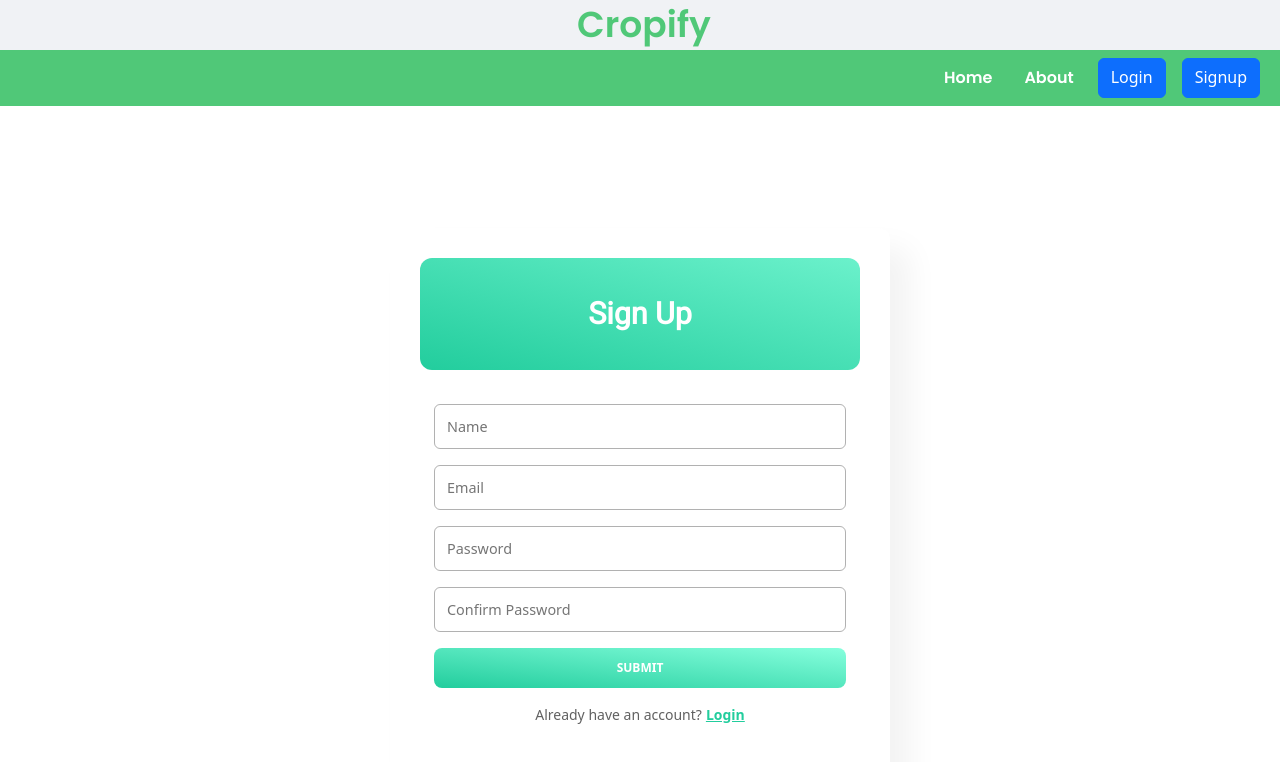
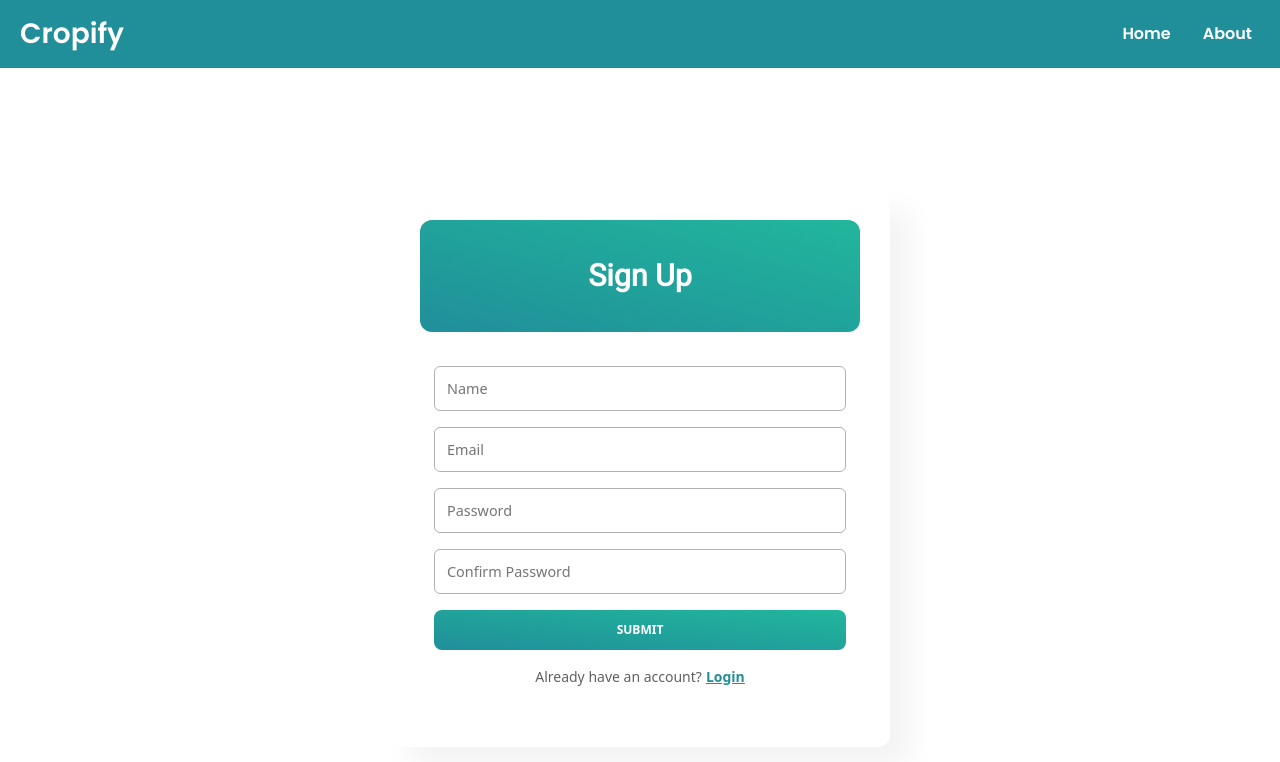
Before and after one commit to Pranjalbajpai3030/cropify, a React (Create React App) app: page /signup in a window 1280 px wide. Shown: the top 762 px of the page. Built offline with nearby package versions, Linux system fonts and the light colour scheme; the HTML template or start-up script is replaced by a standard one.

Commit message:
css changes

```diff
--- a/src/components/From.css
+++ b/src/components/From.css
@@ -18,8 +18,8 @@
   .header {
     position: relative;
     background-clip: border-box;
-    background-color: #22cd9d;
-    background-image: linear-gradient(to top right,#22cd9d, #6bf1cb);
+    background-color: #208f9a;
+    background-image: linear-gradient(to top right,#208f9a,#22cd9da2);
     margin: 10px;
     border-radius: 0.75rem;
     overflow: hidden;
@@ -68,7 +68,7 @@
   }
 
   .input:focus {
-    border: 1px solid #22cd9d;
+    border: 1px solid #208f9a;
   }
 
   .checkbox-container {
@@ -109,8 +109,8 @@
     line-height: 1rem;
     text-align: center;
     padding: 0.75rem 1.5rem;
-    background-color: #22cd9d;
-    background-image: linear-gradient(to top right, #22cd9d,#86ffdd);
+    background-color: #208f9a;
+    background-image: linear-gradient(to top right, #208f9a,#22cd9da2);
     border-radius: 0.5rem;
     width: 100%;
     outline: 0;
@@ -133,7 +133,7 @@
     font-weight: 700;
     font-size: 0.875rem;
     margin-left: 0.25rem;
-    color:#22cd9d;
+    color:#208f9a;
   }
 
   .forget {
--- a/src/components/ImageUpload.css
+++ b/src/components/ImageUpload.css
@@ -26,7 +26,7 @@
   #file-input::file-selector-button {
     margin-right: 20px;
     border: none;
-    background:#22cd9d;
+    background:#208f9a;
     padding: 10px 20px;
     border-radius: 10px;
     color: #fff;
@@ -35,7 +35,7 @@
   }
 
   #file-input::file-selector-button:hover {
-    background: #22cd9d;
+    background: #208f9a;
   }
 
   .image-preview, .image-preview-placeholder {
@@ -58,7 +58,7 @@
   .upload-button, .edit-button, .apply-button {
     margin-top: 10px;
     border: none;
-    background:#22cd9d;
+    background:#208f9a;
     padding: 10px 20px;
     border-radius: 10px;
     color: #fff;
@@ -68,7 +68,7 @@
   }
 
   .upload-button:hover, .edit-button:hover, .apply-button:hover {
-    background: #4fcf4f;
+    background: #208f9a;
   }
 
   .edit-container {
--- a/src/components/Landing.js
+++ b/src/components/Landing.js
@@ -1,5 +1,5 @@
 import React from 'react';
-import backgroundImage from './cropImage.webp'; // Adjust the path if necessary
+import backgroundImage from './image.jpg'; // Adjust the path if necessary
 import { useNavigate } from 'react-router-dom';
 
 const Landing = () => {
@@ -31,7 +31,7 @@ const Landing = () => {
 
                 .content {
                     text-align: center;
-                    background-color: rgba(255, 255, 255, 0.8);
+                    background-color: transparent; /* Fully transparent background */
                     padding: 20px;
                     border-radius: 10px;
                 }
@@ -39,19 +39,19 @@ const Landing = () => {
                 h1 {
                     margin-bottom: 20px;
                     font-size: 2.5em;
-                    color: #333;
+                    color: white; /* Change text color to white */
                 }
 
                 p {
                     margin-bottom: 20px;
                     font-size: 1.2em;
-                    color: #666;
+                    color: white; /* Change text color to white */
                 }
 
                 button {
                     padding: 10px 20px;
                     font-size: 1em;
-                    background-color: #28a745;
+                    background-color: rgba(32, 143, 154, 0.8); /* Increased transparency */
                     color: white;
                     border: none;
                     border-radius: 5px;
@@ -59,7 +59,7 @@ const Landing = () => {
                 }
 
                 button:hover {
-                    background-color: #218838;
+                    background-color: rgba(32, 143, 154, 1); /* Remove transparency on hover */
                 }
             `}</style>
         </>
--- a/src/components/NavBar.css
+++ b/src/components/NavBar.css
@@ -1,47 +1,8 @@
 /* Import Google Fonts */
 @import url('https://fonts.googleapis.com/css2?family=Poppins:wght@600&family=Roboto:wght@400&display=swap');
 
-.title-bar {
-  background-color: #f0f2f5;
-  color: #50C878;
-  font-family: 'Roboto', sans-serif; /* Change font to Roboto */
-  font-size: 5.5rem; /* Adjust font size if necessary */
-  text-align: center;
-  padding: 5px 0; /* Reduce padding to decrease height */
-  z-index: 1020;
-  height: 50px; /* Explicitly set height */
-
-}
-
-.title-bar .container-fluid {
-  display: flex;
-  justify-content: center;
-  align-items: center;
-  height: 100%; /* Ensure full height is used */
-}
-
-.logo-container {
-  display: flex;
-  justify-content: center;
-  align-items: center;
-}
-
-.logo {
-  max-width: 5px; /* Adjust max width to make the logo smaller */
-  width: 5px; /* Ensure width does not exceed max width */
-  height: auto;
-}
-
-.title-text {
-  font-family: 'Poppins', sans-serif; /* Set the font for the title text */
-  font-size: 2.25rem; /* Adjust font size if necessary */
-  font-weight: 800;
-  color: #50C878;
-  margin-left: 10px; /* Add some space between the logo and the text */
-}
-
 .navbar-custom {
-  background-color: #50C878;
+  background-color: #208f9a;
   transition: top 0.3s;
 }
 
--- a/src/components/NavBar.js
+++ b/src/components/NavBar.js
@@ -9,8 +9,8 @@ const Navbar = () => {
 
   useEffect(() => {
     const handleScroll = () => {
-      const titleBarHeight = document.querySelector('.title-bar').offsetHeight;
-      if (window.scrollY > titleBarHeight) {
+      const navBarHeight = document.querySelector('.navbar').offsetHeight;
+      if (window.scrollY > navBarHeight) {
         setIsSticky(true);
       } else {
         setIsSticky(false);
@@ -24,17 +24,11 @@ const Navbar = () => {
   }, []);
 
   return (
-    <>
-      <div className="title-bar">
+    <nav className={`navbar navbar-expand-lg navbar-custom ${isSticky ? 'sticky-top' : ''}`}>
       <div className="container-fluid">
         <Link className="navbar-brand d-flex align-items-center" to="/">
-
           <span className="title-text ms-2">Cropify</span>
         </Link>
-        </div>
-      </div>
-      <nav className={`navbar navbar-expand-lg navbar-custom ${isSticky ? 'sticky-top' : ''}`}>
-        <div className="container-fluid">
         <button className="navbar-toggler" type="button" data-bs-toggle="collapse" data-bs-target="#navbarNav" aria-controls="navbarNav" aria-expanded="false" aria-label="Toggle navigation">
           <span className="navbar-toggler-icon"></span>
         </button>
@@ -46,15 +40,10 @@ const Navbar = () => {
             <li className="nav-item">
               <Link className={`nav-link ${pathname === '/about' ? 'active' : ''}`} to="/about">About</Link>
             </li>
-              <div className="d-flex">
-                        <Link className="btn btn-primary mx-2" to="/login">Login</Link>
-                        <Link className="btn btn-primary mx-2" to="/signup">Signup</Link>
-                    </div>
           </ul>
         </div>
       </div>
     </nav>
-    </>
   );
 };
 
```
Also changed, not shown: src/components/image.jpg (added). Lines whose indentation alone changed are shown as unchanged.
